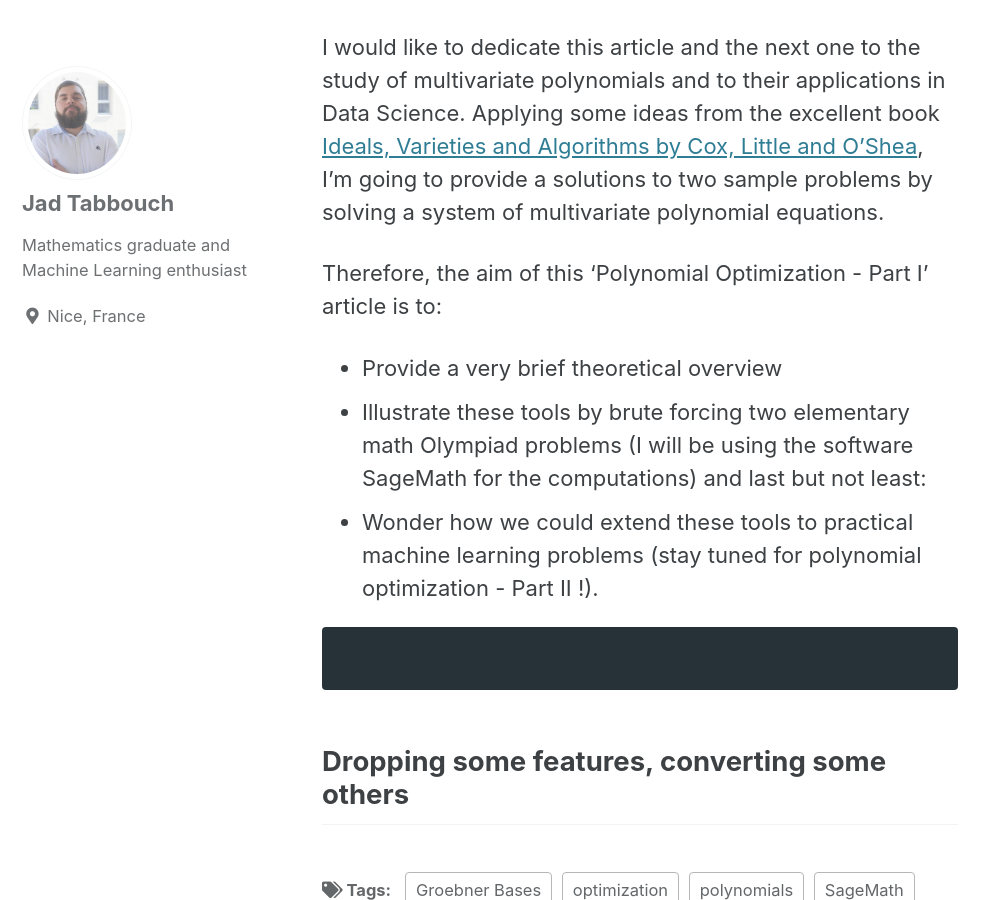
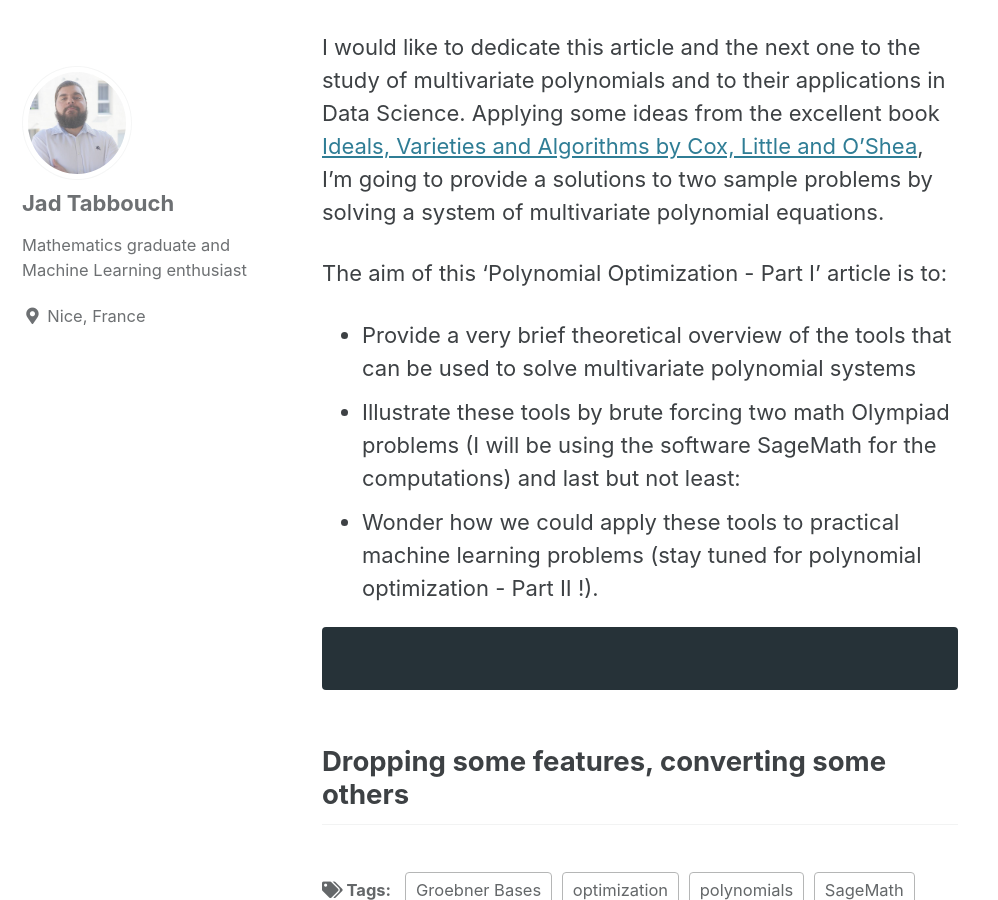
Before and after one commit to jad-tab/jad-tab.github.io, a Jekyll site: the page built from _posts/2020-03-04-Polynomial_Optimization1.md, in a window 1280 px wide and 900 px high, scrolled down 1228 px. Shown: the whole window, without its empty margins (0-998 px from the left). Built offline with Jekyll 4.4.1, drawn with Linux system fonts in a browser that asks for light colours; cached includes are drawn as plain includes; formulas are drawn with MathJax 3.

Commit message:
Update 2020-03-04-Polynomial_Optimization1.md

```diff
--- a/_posts/2020-03-04-Polynomial_Optimization1.md
+++ b/_posts/2020-03-04-Polynomial_Optimization1.md
@@ -25,11 +25,11 @@ But what if polynomials had more to them than just that ? What if they could be
 I would like to dedicate this article and the next one to the study of multivariate polynomials and to their applications in Data Science. Applying some ideas from the excellent book [Ideals, Varieties and Algorithms by Cox, Little and O'Shea](https://www.springer.com/gp/book/9783319167206), I'm going to provide a solutions to two sample problems by solving a system of multivariate polynomial equations.
 
 
-Therefore, the aim of this 'Polynomial Optimization - Part I' article is to:
-* Provide a very brief theoretical overview
-* Illustrate these tools by brute forcing two elementary math Olympiad problems (I will be using the software SageMath for the computations)
+The aim of this 'Polynomial Optimization - Part I' article is to:
+* Provide a very brief theoretical overview of the tools that can be used to solve multivariate polynomial systems
+* Illustrate these tools by brute forcing two math Olympiad problems (I will be using the software SageMath for the computations)
 and last but not least:
-* Wonder how we could extend these tools to practical machine learning problems (stay tuned for polynomial optimization - Part II !).
+* Wonder how we could apply these tools to practical machine learning problems (stay tuned for polynomial optimization - Part II !).
 
 
 
```
